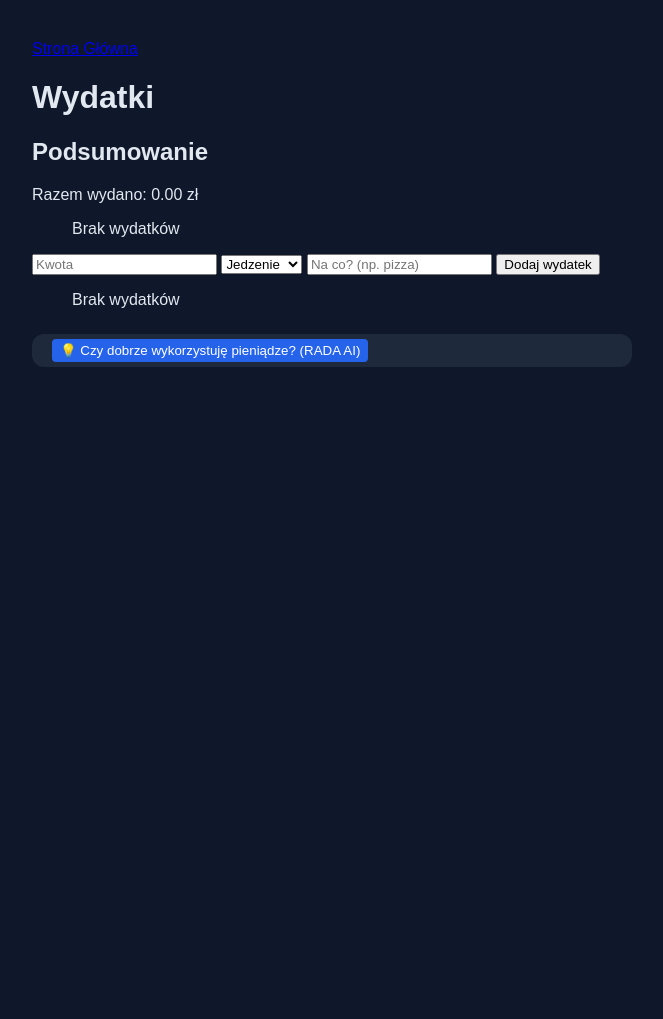
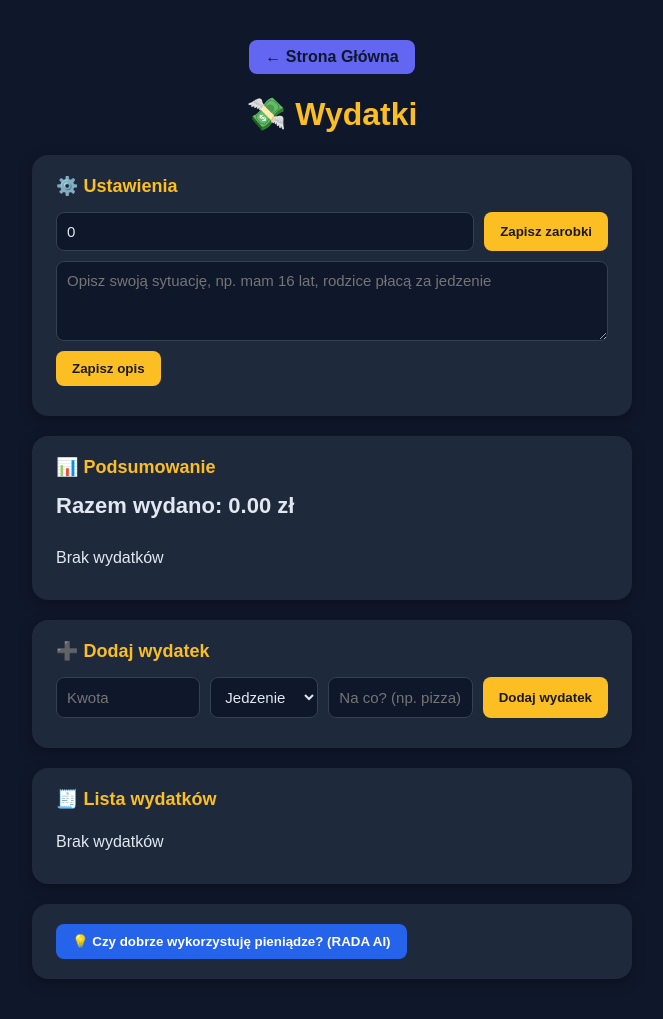
Before and after one commit to zupaogurkowa4747/financial-project, a Flask app: page /wydatki in a window 1280 px wide. Shown: the whole page, without its empty margins (308-971 px from the left). Before the commit the page ends 367 px from the top, so only its background shows below. Run offline with Flask 3, Linux system fonts and the light colour scheme; data that the repository does not hold is empty; parts of the project's set-up code (start-up, migrations or seed data) failed here and were passed over.

Commit message:
Add income, description and new design

```diff
--- a/database.py
+++ b/database.py
@@ -34,6 +34,31 @@ def init_db():
                 opis TEXT NOT NULL
                 )''')
 
+    with get_db() as cursor:
+        cursor.execute("""
+                    CREATE TABLE IF NOT EXISTS ustawienia (
+                    klucz TEXT PRIMARY KEY,
+                    wartosc TEXT NOT NULL)""")
+
+def zapisz_zarobki(kwota):
+    with get_db() as cursor:
+        cursor.execute("INSERT OR REPLACE INTO ustawienia (klucz, wartosc) VALUES (?, ?)", ("zarobki", kwota ))
+
+def pobierz_zarobki():
+    with get_db() as cursor:
+        cursor.execute("SELECT wartosc FROM ustawienia WHERE klucz = ?", ("zarobki",))
+        wynik = cursor.fetchone()
+        return float(wynik[0]) if wynik is not None else 0
+
+def zapisz_opis(tekst):
+    with get_db() as cursor:
+        cursor.execute("INSERT OR REPLACE INTO ustawienia (klucz, wartosc) VALUES (?, ?)",('opis_sytuacji', tekst))
+
+def pobierz_opis():
+    with get_db() as cursor:
+        cursor.execute("SELECT wartosc FROM ustawienia WHERE klucz = ?", ("opis_sytuacji",))
+        wynik = cursor.fetchone()
+        return wynik[0] if wynik is not None else ""
 
 def pobierz_wszystkie_transakcje():
     with get_db() as cursor:
--- a/main.py
+++ b/main.py
@@ -2,7 +2,7 @@ from datetime import date
 import os
 from dotenv import load_dotenv
 from flask import Flask, redirect, render_template, request, url_for, flash
-from database import init_db, pobierz_wszystkie_transakcje, dodaj_transakcje, pobierz_sume, pobierz_wplaty, pobierz_wyplaty, usun_transakcje, pobierz_wydatki, dodaj_wydatek, pobierz_sume_wydatkow, pobierz_wydatki_wg_kategorii, pobierz_wydatki_miesiaca, pobierz_pozycje_miesiaca, usun_wydatek
+from database import init_db, pobierz_wszystkie_transakcje, pobierz_opis, zapisz_opis, dodaj_transakcje, pobierz_sume, pobierz_wplaty, pobierz_wyplaty, usun_transakcje, pobierz_wydatki, dodaj_wydatek, pobierz_sume_wydatkow, pobierz_wydatki_wg_kategorii, pobierz_wydatki_miesiaca, pobierz_pozycje_miesiaca, zapisz_zarobki, pobierz_zarobki, usun_wydatek
 from google import genai
 from livereload import Server
 load_dotenv()
@@ -65,14 +65,6 @@ def usun():
         usun_transakcje(int(id))
     return redirect(url_for('index'))
 
-def dane_wydatkow(ai_rada=""):
-    return {
-        "lista": pobierz_wydatki(),
-        "wynik_grupowania": pobierz_wydatki_wg_kategorii(),
-        "suma_wydatkow": pobierz_sume_wydatkow(),
-        "ai_rada": ai_rada,
-    }
-
 @app.route('/wydatki')
 def wydatki():
     return render_template('wydatki.html', **dane_wydatkow())
@@ -101,12 +93,20 @@ def rada_wydatki():
     else:
         pozycje = pobierz_pozycje_miesiaca(miesiac)
         razem = sum(s for k, s in grupy)
+        zarobki = pobierz_zarobki()
+        opis = pobierz_opis()
+        kontekst = ""
+        if zarobki > 0:
+            kontekst += f"Miesięczny dochód użytkownika: {zarobki:.2f} zł."
+        if opis:
+            kontekst += f"Opis sytuacji użytkownika: {opis} "
         prompt = f"""W miesiącu {miesiac} użytkownik wydał łącznie {razem: .2f} zł. Wydatki wg kategorii: {opis_wydatkow(grupy)}.
+        {kontekst}
         Pojedyncze wydatki: {opis_pozycji(pozycje)}
     Na koncie oszczędnościowym (skarbcu) ma {pobierz_sume():.2f} zł.
     Oceń krótko po polsku, co robi dobrze, co źle, i stwierdź, które kategorie można byłoby ograniczyć w następnym miesiącu. Ocena to przypuszczenie.
     Oceń, które wydatki były potrzebne, a które impulsywne i były stratą pieniędzy
-    Odpowiedz zwykłym tekstem: bez gwiazdek, bez markdown, bez nagłówków. Maksymalnie 4 zdania."""
+    Odpowiedz zwykłym tekstem: bez gwiazdek, bez markdown, bez nagłówków. Maksymalnie 4 zdania. Uwzględnij sytuacje użytkownika."""
         ai_rada = zapytaj_ai(prompt)
     return render_template('wydatki.html', **dane_wydatkow(ai_rada=ai_rada))
 
@@ -117,6 +117,30 @@ def usun_caly_wydatek():
         usun_wydatek(int(id))
     return redirect(url_for('wydatki'))
 
+
+@app.route('/zarobki', methods=['POST'])
+def zarobki_trasa():
+    kwota = request.form.get('zarobki')
+    if kwota and 0 < float(kwota) <= 1000000000:
+        zapisz_zarobki(float(kwota))
+    return redirect(url_for('wydatki'))
+
+@app.route('/opis', methods=["POST"])
+def opis_trasa():
+    opis = request.form.get('opis')
+    zapisz_opis(opis.strip())
+    return redirect(url_for('wydatki'))
+
+def dane_wydatkow(ai_rada=""):
+    return {
+        "lista": pobierz_wydatki(),
+        "wynik_grupowania": pobierz_wydatki_wg_kategorii(),
+        "suma_wydatkow": pobierz_sume_wydatkow(),
+        "ai_rada": ai_rada,
+        "zarobki": pobierz_zarobki(),
+        "opis": pobierz_opis()
+    }
+
 if __name__ == '__main__':
     init_db()
     server = Server(app.wsgi_app)
--- a/static/style.css
+++ b/static/style.css
@@ -141,3 +141,179 @@ li {
     padding: 4px 8px;
     cursor: pointer;
 }
+h1 {
+    text-align: center;
+    color: #fbbf24;
+}
+
+.karta {
+    background: #1e293b;
+    border-radius: 16px;
+    padding: 20px 24px;
+    margin: 20px 0;
+    box-shadow: 0 4px 14px rgba(0, 0, 0, 0.3);
+}
+
+.karta h2 {
+    margin-top: 0;
+    font-size: 18px;
+    color: #fbbf24;
+}
+
+.karta ul {
+    list-style: none;
+    padding: 0;
+    margin: 0;
+}
+
+.karta li {
+    padding: 8px 0;
+    border-bottom: 1px solid #334155;
+}
+
+.karta li:last-child {
+    border-bottom: none;
+}
+
+.razem {
+    font-size: 22px;
+    font-weight: bold;
+    margin-top: 0;
+}
+
+.formularz {
+    display: flex;
+    flex-wrap: wrap;
+    gap: 10px;
+    margin-bottom: 10px;
+}
+
+.karta input,
+.karta select,
+.karta textarea {
+    background: #0f172a;
+    color: #e2e8f0;
+    border: 1px solid #334155;
+    border-radius: 8px;
+    padding: 10px;
+    font-size: 15px;
+    font-family: inherit;
+}
+
+.karta input:focus,
+.karta select:focus,
+.karta textarea:focus {
+    outline: none;
+    border-color: #fbbf24;
+}
+
+.formularz input[type="number"],
+.formularz input[type="text"] {
+    flex: 1;
+    min-width: 120px;
+}
+
+.formularz textarea {
+    width: 100%;
+    min-height: 80px;
+    box-sizing: border-box;
+    resize: vertical;
+}
+
+.karta button {
+    background: #fbbf24;
+    color: #1c1917;
+    border: none;
+    border-radius: 8px;
+    padding: 10px 16px;
+    font-weight: bold;
+    cursor: pointer;
+}
+
+.karta button:hover {
+    background: #f59e0b;
+}
+
+.karta .usun_wydatek {
+    background: #ff2a00;
+    color: white;
+    padding: 4px 10px;
+}
+
+.karta .usun_wydatek:hover {
+    background: #b31f1f;
+}
+
+.karta.rada button {
+    background: #2563eb;
+    color: white;
+}
+
+.karta.rada button:hover {
+    background: #1d4ed8;
+}
+
+.blok {
+    background: #1e293b;
+    border-radius: 16px;
+    padding: 20px 24px;
+    margin: 20px 0;
+    box-shadow: 0 4px 14px rgba(0, 0, 0, 0.3);
+}
+
+.blok h2 {
+    margin-top: 0;
+    font-size: 18px;
+    color: #fbbf24;
+}
+
+.blok .historia li {
+    background: #0f172a;
+}
+
+.historia li form {
+    margin: 0;
+}
+
+.wiecej summary {
+    cursor: pointer;
+    margin: 12px 0;
+    color: #fbbf24;
+}
+
+.rada button {
+    padding: 10px 16px;
+    font-weight: bold;
+    border-radius: 8px;
+    cursor: pointer;
+}
+
+.rada button:hover {
+    background: #1d4ed8;
+}
+
+.wyplata-box {
+    font-size: 14px;
+    padding: 0 4px;
+}
+
+.wyplata-box input {
+    background: #1e293b;
+    color: #e2e8f0;
+    border: 1px solid #334155;
+    border-radius: 8px;
+    padding: 8px;
+}
+
+.wyplata-box button {
+    background: #334155;
+    color: white;
+    border: none;
+    border-radius: 8px;
+    padding: 8px 14px;
+    cursor: pointer;
+}
+
+.wyplata-box button:hover {
+    background: #dc2626;
+}
--- a/templates/wydatki.html
+++ b/templates/wydatki.html
@@ -2,24 +2,40 @@
 <html lang="pl">
 <head>
     <meta charset="UTF-8">
-    <title>Skarbiec</title>
+    <title>Skarbiec - Wydatki</title>
     <link rel="stylesheet" href="/static/style.css">
 </head>
 <body>
-    <a href="{{ url_for('index') }}">Strona Główna</a>
-    <h1>Wydatki</h1>
+    <a href="{{ url_for('index') }}" class="link-wydatki">← Strona Główna</a>
+    <h1>💸 Wydatki</h1>
 
-    <h2>Podsumowanie</h2>
-    <p>Razem wydano: {{ "%.2f"|format(suma_wydatkow) }} zł</p>
+    <div class="karta">
+        <h2>⚙️ Ustawienia</h2>
+        <form action="/zarobki" method="POST" class="formularz">
+            <input type="number" step="0.01" min="0.01" name="zarobki" placeholder="Twoje miesięczne zarobki" value="{{ zarobki }}" required>
+            <button type="submit">Zapisz zarobki</button>
+        </form>
+        <form action="/opis" method="POST" class="formularz">
+            <textarea name="opis" placeholder="Opisz swoją sytuację, np. mam 16 lat, rodzice płacą za jedzenie">{{ opis }}</textarea>
+            <button type="submit">Zapisz opis</button>
+        </form>
+    </div>
+
+    <div class="karta">
+        <h2>📊 Podsumowanie</h2>
+        <p class="razem">Razem wydano: {{ "%.2f"|format(suma_wydatkow) }} zł</p>
         <ul>
             {% for kategoria, suma in wynik_grupowania %}
-            <li>{{kategoria }}: {{ "%.2f"|format(suma) }} zł</li>
+                <li><span>{{ kategoria }}</span><span>{{ "%.2f"|format(suma) }} zł</span></li>
             {% else %}
                 <li>Brak wydatków</li>
             {% endfor %}
         </ul>
+    </div>
 
-    <form action="/dodaj_wydatek" method="POST">
+    <div class="karta">
+        <h2>➕ Dodaj wydatek</h2>
+        <form action="/dodaj_wydatek" method="POST" class="formularz">
             <input type="number" step="0.01" min="0.01" name="kwota" placeholder="Kwota" required>
             <select name="kategoria">
                 <option value="jedzenie">Jedzenie</option>
@@ -30,12 +46,15 @@
             <input type="text" name="opis" placeholder="Na co? (np. pizza)">
             <button type="submit">Dodaj wydatek</button>
         </form>
+    </div>
 
+    <div class="karta">
+        <h2>🧾 Lista wydatków</h2>
         <ul>
             {% for w in lista %}
                 <li>
-                {{ w[0] }} | {{ "%.2f"|format(w[1]) }} zł | {{ w[2] }} | {{ w[3] }}
-                <form action="/usun_wydatek" method="POST" style="display:inline"
+                    <span>{{ w[0] }} | {{ "%.2f"|format(w[1]) }} zł | {{ w[2] }} | {{ w[3] }}</span>
+                    <form action="/usun_wydatek" method="POST"
                         onsubmit="return confirm('Usunąć ten wpis?')">
                         <input type="hidden" name="id" value="{{ w[4] }}">
                         <button type="submit" class="usun_wydatek">X</button>
@@ -45,18 +64,16 @@
                 <li>Brak wydatków</li>
             {% endfor %}
         </ul>
+    </div>
 
-<div class="rada">
+    <div class="karta rada">
         <form action="/rada_wydatki" method="POST"
               onsubmit="const btn = this.querySelector('button'); btn.textContent='Generowanie rady...'; setTimeout(() => btn.disabled = true, 10);">
             <button type="submit">💡 Czy dobrze wykorzystuję pieniądze? (RADA AI)</button>
         </form>
-
-
         {% if ai_rada %}
             <p>{{ ai_rada }}</p>
         {% endif %}
     </div>
-
 </body>
 </html>
```
Also changed, not shown: templates/index.html (+9 -12 lines). Lines whose indentation alone changed are shown as unchanged.
